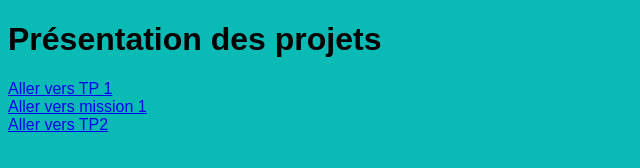
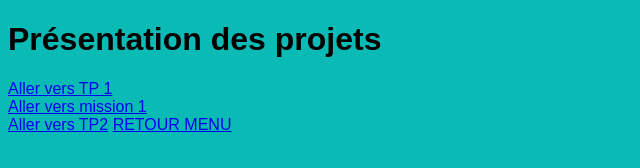
Before and after one commit to rodcsr/rod_cesar., a plain HTML site: page index.html in a window 1280 px wide. Shown: the whole page, without its empty margins (0-640 px from the left). Drawn offline with Linux system fonts and the light colour scheme.

Commit message:
Update index.html

```diff
--- a/index.html
+++ b/index.html
@@ -21,6 +21,6 @@
     <a href="mission 1/index.html">Aller vers mission 1</a>
     <br>
     <a href="tp2/index.html"> Aller vers TP2</a>
-
+    <a href="..\index.html">RETOUR MENU</a>
 </body>
 </html>
```
